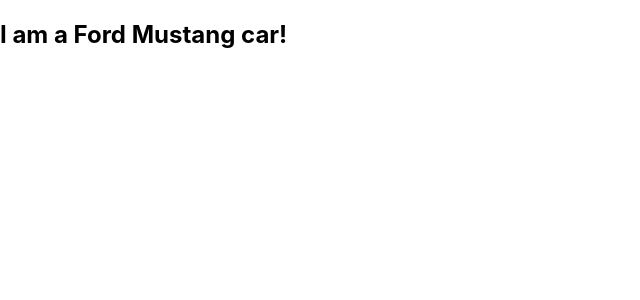
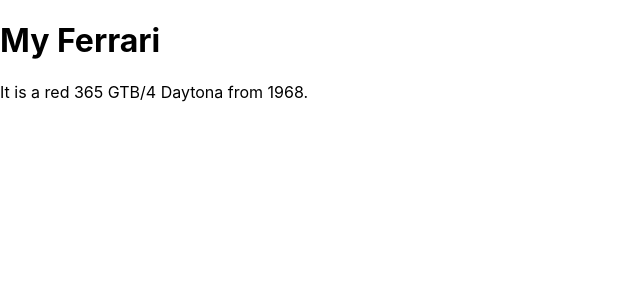
Before and after one commit to maribelcuales/React-Review-Project, a React (Create React App) app: page / in a window 1280 px wide. Shown: the top 300 px of the page, without its empty margins (0-640 px from the left). Built offline with nearby package versions, Linux system fonts and the light colour scheme.

Commit message:
Render MyCar component to the root element.

```diff
--- a/src/MyCar.js
+++ b/src/MyCar.js
@@ -15,9 +15,7 @@
       <div>
         <h1>My {this.state.brand}</h1>
         <p>
-          It is a {this.state.color}
-          {this.state.model}
-          from {this.state.year}.
+          It is a {this.state.color} {this.state.model} from {this.state.year}.
         </p>
       </div>
     );
--- a/src/index.js
+++ b/src/index.js
@@ -3,11 +3,13 @@
 import './index.css';
 // import App from './App';
 // import Car from './Car';
-import CarModel from './CarModel';
+// import CarModel from './CarModel';
+import MyCar from './MyCar.js';
 
 
 ReactDOM.render(
-  <CarModel model="Ford Mustang"/>,
+  <MyCar />,
+  // <CarModel model="Ford Mustang"/>,
   //<Car />,
   //<App />,
   document.getElementById('root')
```
